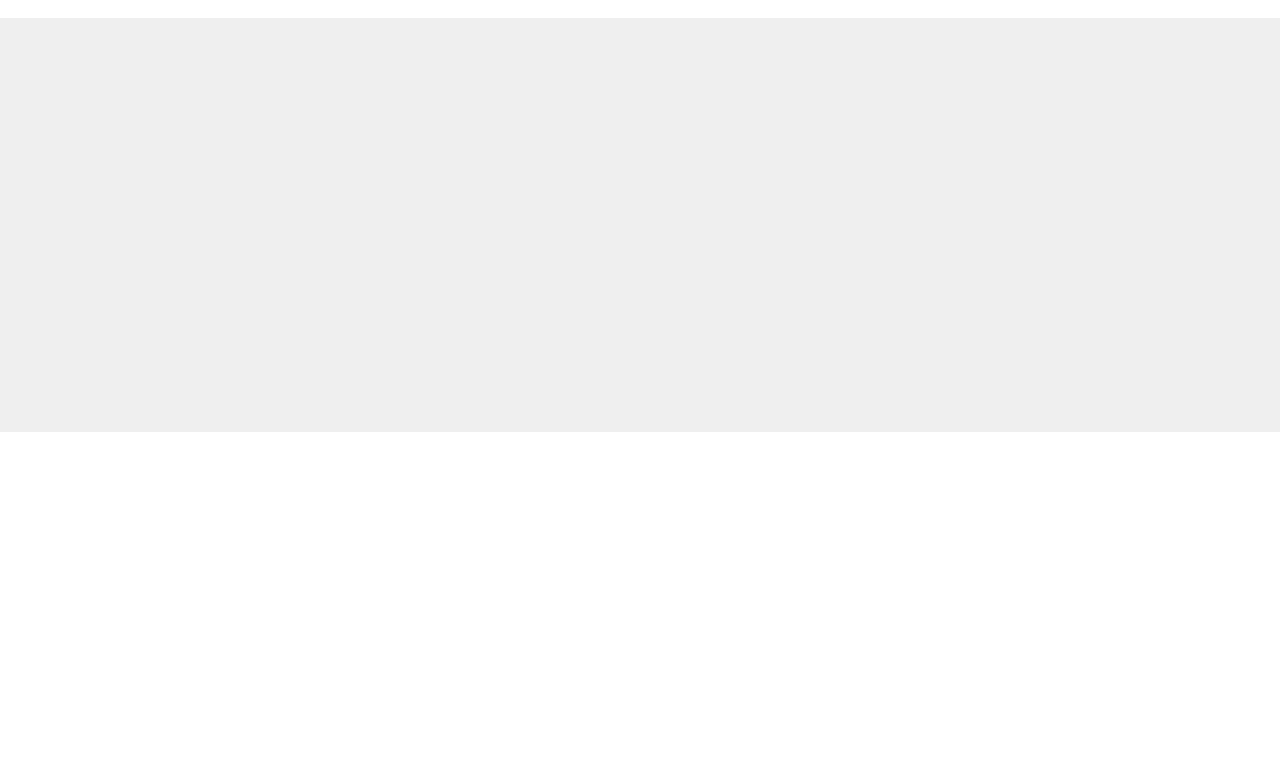
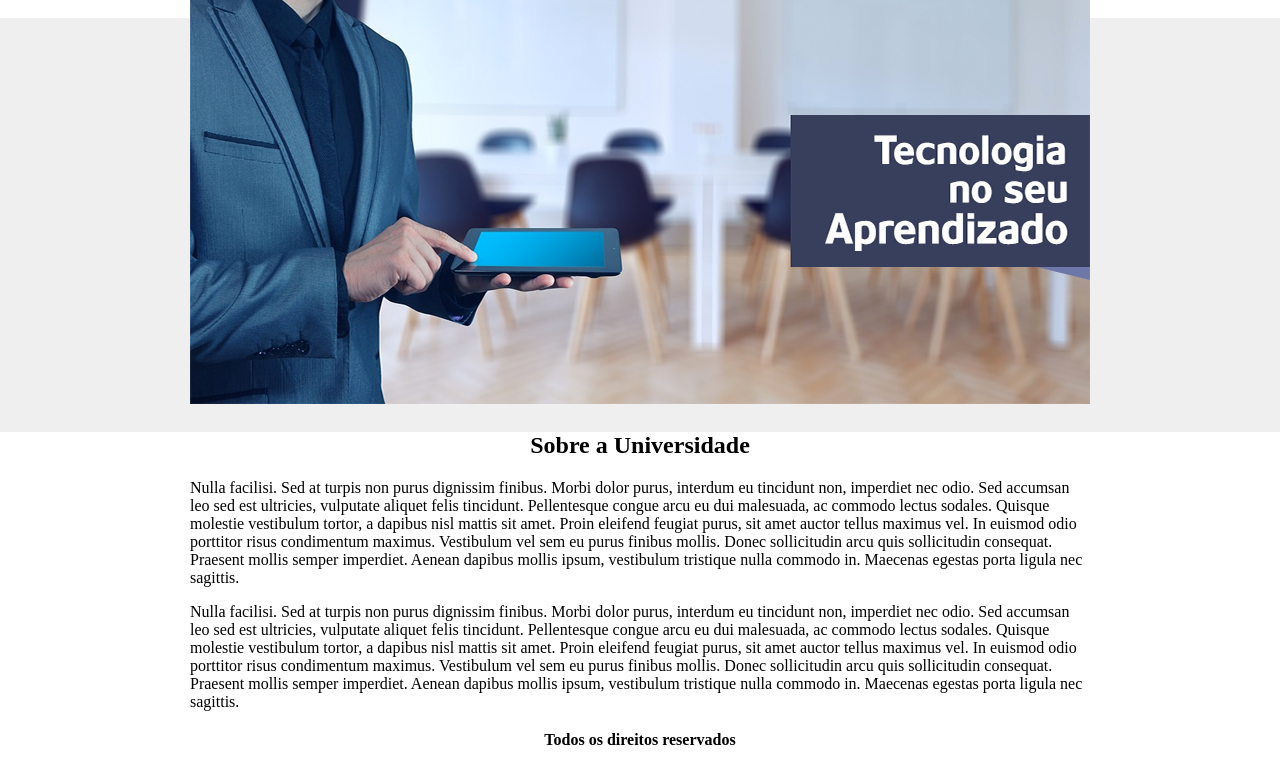
Before and after one commit to ClaraCosta/Repositorio-estudos-simples, a plain HTML site: page projeto-UNES/index.html in a window 1280 px wide. Shown: the part 86-846 px from the top of the page. Before the commit the page ends 800 px from the top, so only its background shows below. Drawn offline with Linux system fonts and the light colour scheme.

Commit message:
Página inicial

```diff
--- a/projeto-UNES/index.html
+++ b/projeto-UNES/index.html
@@ -7,7 +7,7 @@
     <title>UNES - Página principal</title>
 </head>
 <body background="img/fundo.png">
-    <table border = "1" width = "80%" align = "center">
+    <table border = "0" width = "900" align = "center">
         <tr>
             <td><img src="img/logo.png"></td>
             <td align="right">
@@ -16,6 +16,49 @@
                 <a href="contato.html">Contato</a>
             </td>
         </tr>
+        <tr>
+            <td colspan = "2">
+                <img src="img/capa.png">
+            </td>
+
+        </tr>
+
+        <tr>
+            <td colspan = "2">
+                <h2 align="center">Sobre a Universidade</h2>
+                <p>
+                    Nulla facilisi. Sed at turpis non purus dignissim finibus.
+                    Morbi dolor purus, interdum eu tincidunt non, imperdiet nec odio.
+                    Sed accumsan leo sed est ultricies, vulputate aliquet felis tincidunt.
+                    Pellentesque congue arcu eu dui malesuada, ac commodo lectus sodales.
+                    Quisque molestie vestibulum tortor, a dapibus nisl mattis sit amet.
+                    Proin eleifend feugiat purus, sit amet auctor tellus maximus vel.
+                    In euismod odio porttitor risus condimentum maximus. Vestibulum vel sem
+                    eu purus finibus mollis. Donec sollicitudin arcu quis sollicitudin consequat.
+                    Praesent mollis semper imperdiet. Aenean dapibus mollis ipsum, vestibulum tristique
+                    nulla commodo in. Maecenas egestas porta ligula nec sagittis.
+                </p>
+                <p>
+                    Nulla facilisi. Sed at turpis non purus dignissim finibus.
+                    Morbi dolor purus, interdum eu tincidunt non, imperdiet nec odio.
+                    Sed accumsan leo sed est ultricies, vulputate aliquet felis tincidunt.
+                    Pellentesque congue arcu eu dui malesuada, ac commodo lectus sodales.
+                    Quisque molestie vestibulum tortor, a dapibus nisl mattis sit amet.
+                    Proin eleifend feugiat purus, sit amet auctor tellus maximus vel.
+                    In euismod odio porttitor risus condimentum maximus. Vestibulum vel sem
+                    eu purus finibus mollis. Donec sollicitudin arcu quis sollicitudin consequat.
+                    Praesent mollis semper imperdiet. Aenean dapibus mollis ipsum, vestibulum tristique
+                    nulla commodo in. Maecenas egestas porta ligula nec sagittis.
+
+                </p>
+            </td>
+        </tr>
+
+        <tr>
+            <td colspan="2" align="center">
+                <strong>Todos os direitos reservados</strong>
+            </td>
+        </tr>
 
     </table>
 </body>
```
